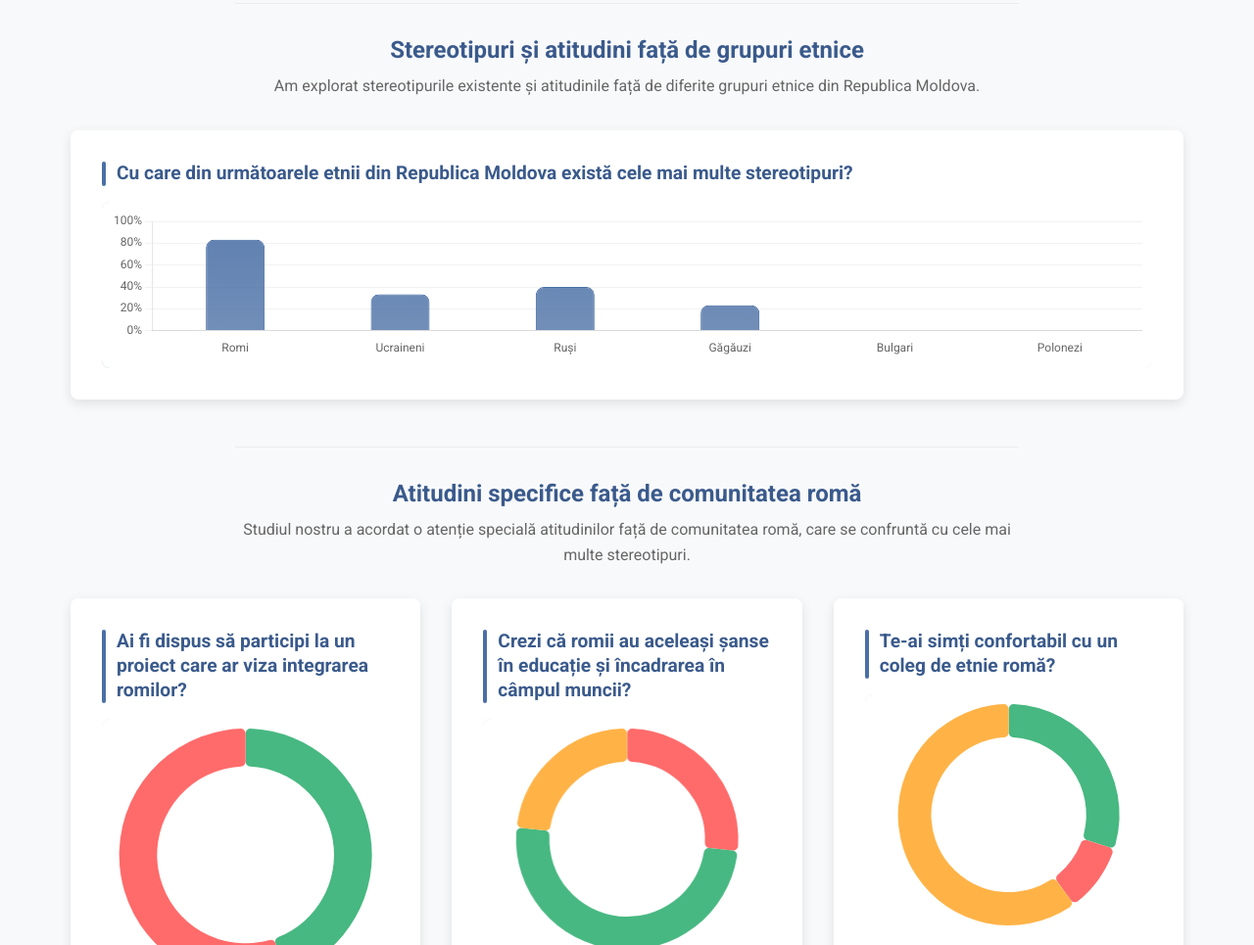
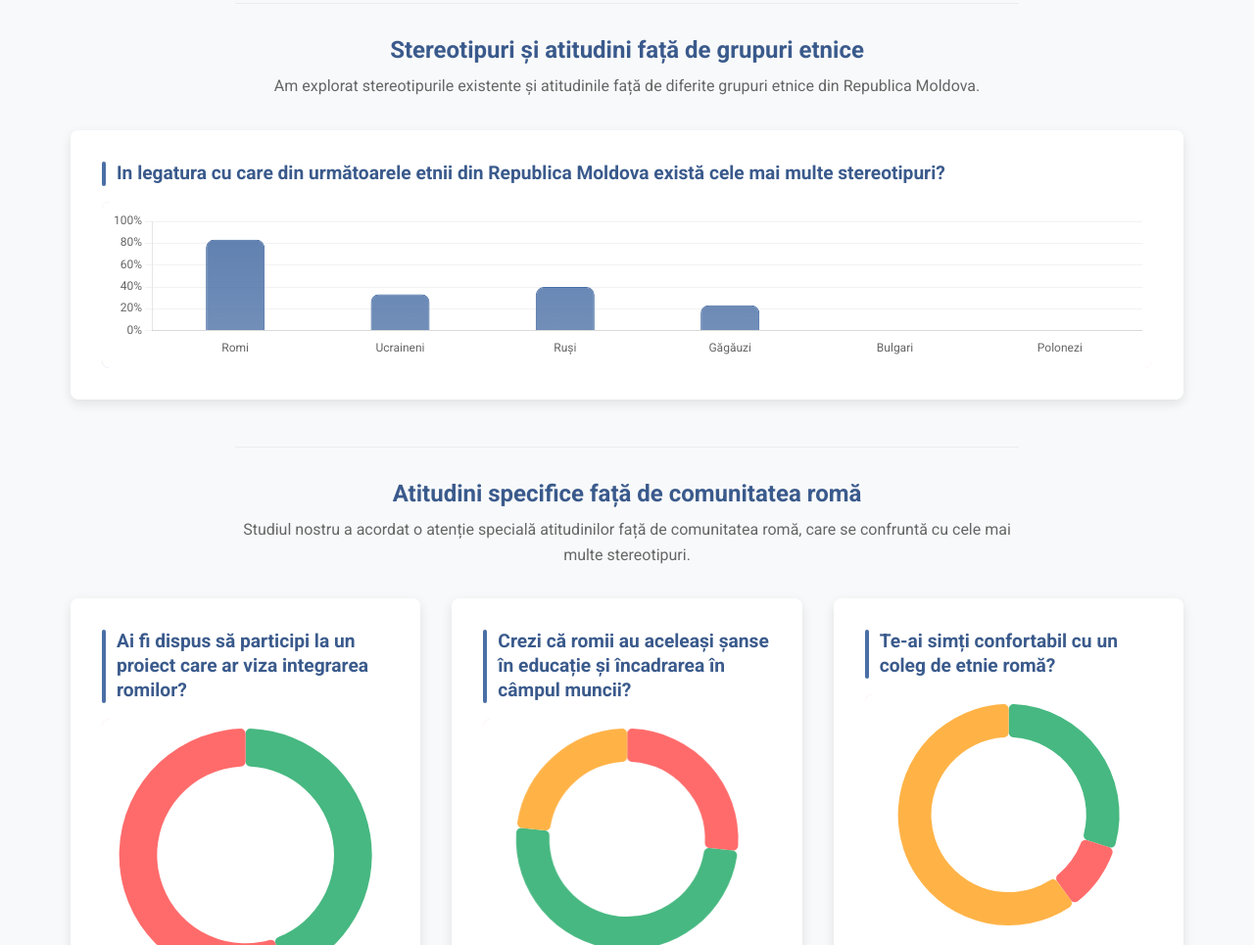
Before and after one commit to LTMvvsian/Toleranta, a plain HTML site: page index.html in a window 1280 px wide. Shown: the part 2686-3651 px from the top of the page at 98% size. Drawn offline with nearby package versions, Linux system fonts and the light colour scheme.

Commit message:
Update index.html

```diff
--- a/index.html
+++ b/index.html
@@ -233,7 +233,7 @@
             <div class="question-grid">
                 <div class="question-block full-width">
                     <div class="question-content">
-                        <h3>Cu care din următoarele etnii din Republica Moldova există cele mai multe stereotipuri?</h3>
+                        <h3>In legatura cu care din următoarele etnii din Republica Moldova există cele mai multe stereotipuri?</h3>
                         <div class="chart-container bar-chart-container">
                             <canvas id="chart4"></canvas>
                         </div>
```
